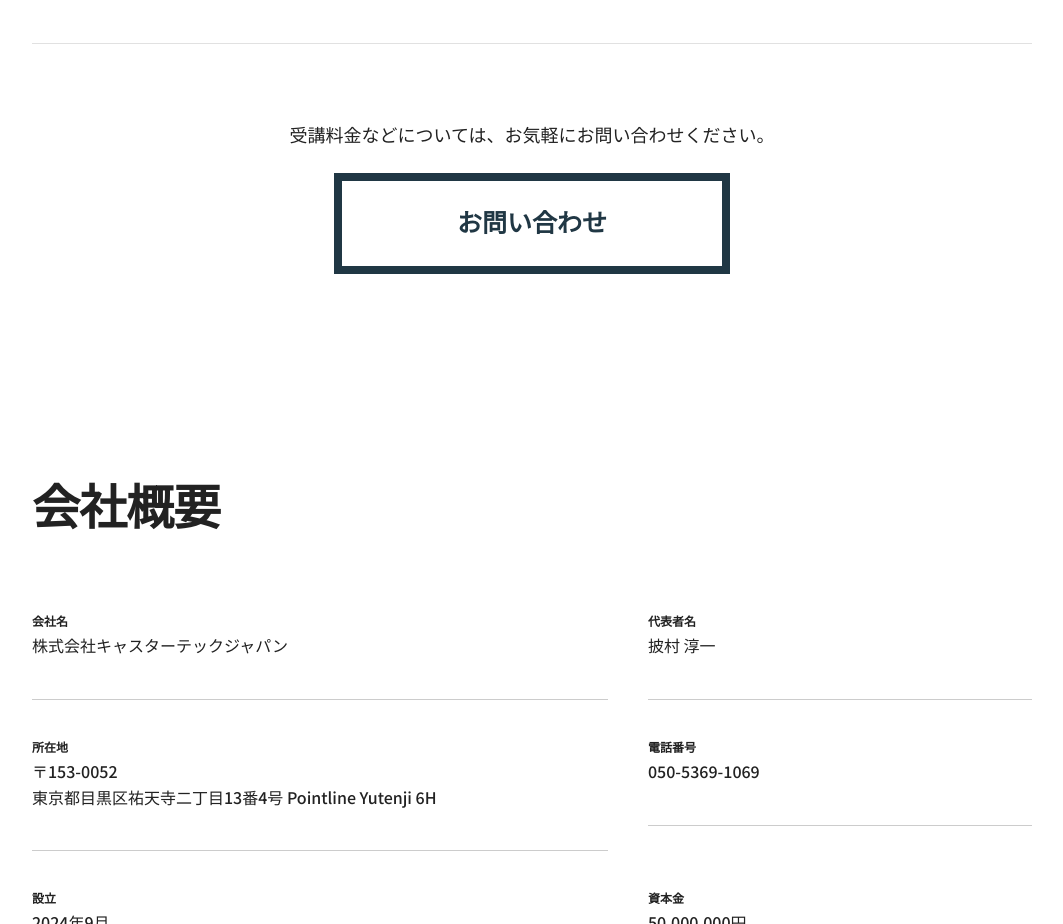
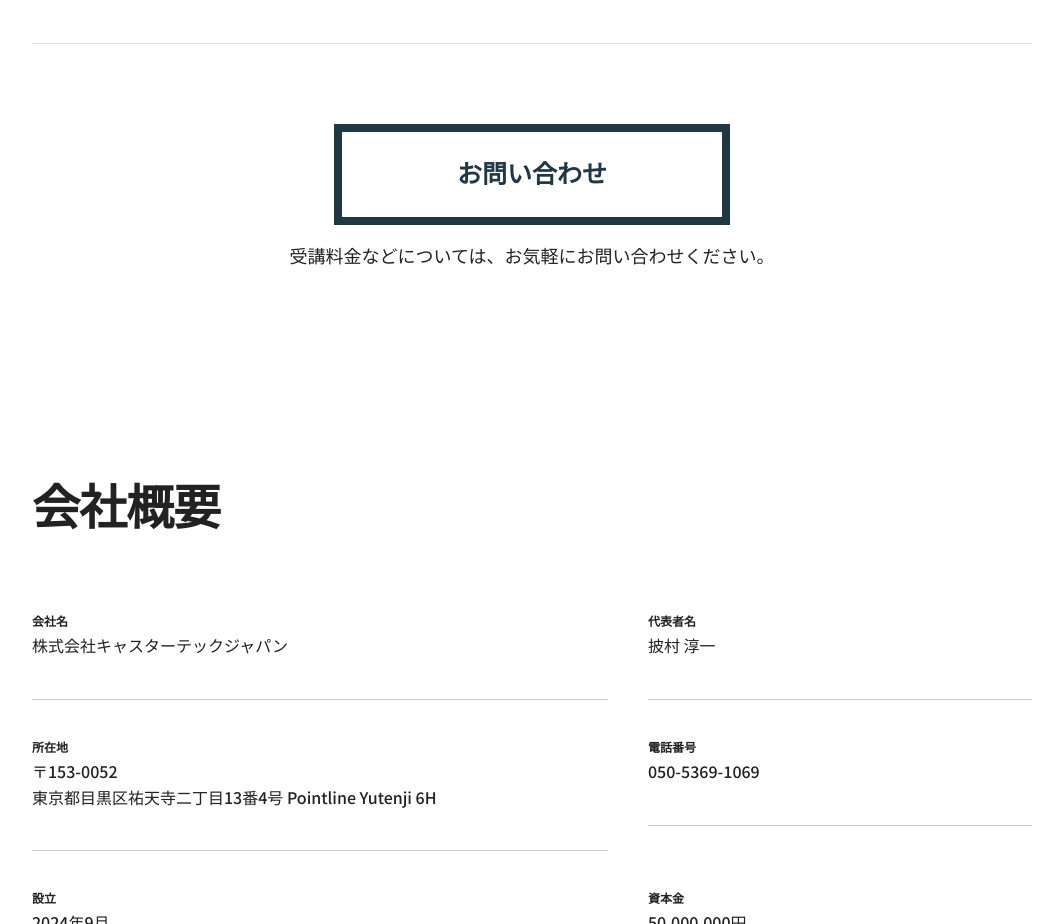
Before and after one commit to caster-inc/ctj, a website: page public/index.html in a window 1280 px wide. Shown: the part 3820-4744 px from the top of the page, without its empty margins (108-1171 px from the left). Drawn offline with nearby package versions, Linux system fonts and the light colour scheme.

Commit message:
20251119 テキスト修正

```diff
--- a/public/index.html
+++ b/public/index.html
@@ -258,8 +258,8 @@
 
 
       <hr>
-      <p style="text-align: center; font-size: 18px; margin-bottom: 20px;">受講料金などについては、お気軽にお問い合わせください。</p>
       <a href="https://docs.google.com/forms/d/e/1FAIpQLSeeC4n1KsPfPV5CEssuSLBC7tXq0EOZR038BiCArjD61DtFlw/viewform?usp=dialog" target="_blank" class="cta">お問い合わせ</a>
+      <p style="text-align: center; font-size: 18px; margin-top: 20px;">受講料金などについては、お気軽にお問い合わせください。</p>
     </div>
   </section>
 
```
